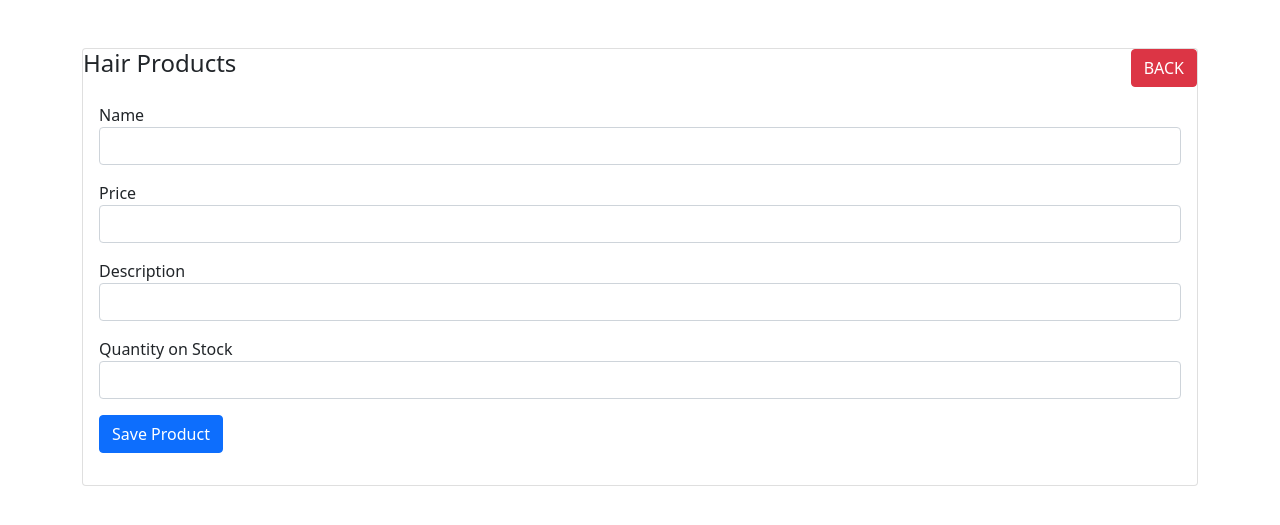
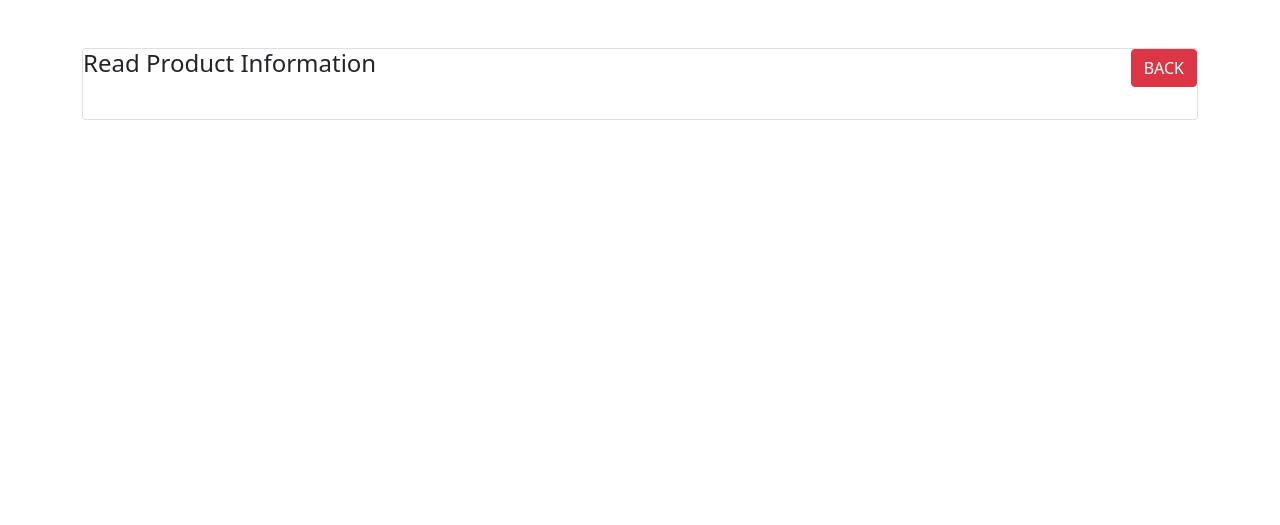
Before and after one commit to Thabelo-MT/ProductsApp, a PHP site: page /products-read.php in a window 1280 px wide. Shown: the top 525 px of the page. Run offline with PHP 8.4, Linux system fonts and the light colour scheme.

Commit message:
Read button works!

```diff
--- a/index.php
+++ b/index.php
@@ -55,7 +55,7 @@
                             <td><?= $product['Description']; ?></td>
                             <td><?= $product['quantity_on_stock']; ?></td>
                             <td>
-                              <a href="" class="btn btn-info btn-sm">Read</a>
+                              <a href="products-read.php?id=<?=$product['id'];?>" class="btn btn-info btn-sm">Read</a>
                               <a href="product-update.php?id=<?=$product['id'];?>" class="btn btn-success btn-sm">Update</a>
                               <a href="" class="btn btn-danger btn-sm">Delete</a>
                             </td>
--- a/products-read.php
+++ b/products-read.php
@@ -1,5 +1,6 @@
 <?php
 session_start();
+require 'data.php';
 ?>
 <!doctype html>
 <html lang="en">
@@ -7,45 +8,69 @@
     <meta charset="utf-8">
     <meta name="viewport" content="width=device-width, initial-scale=1">
     <link href="https://cdn.jsdelivr.net/npm/bootstrap@5.1.3/dist/css/bootstrap.min.css" rel="stylesheet" integrity="sha384-1BmE4kWBq78iYhFldvKuhfTAU6auU8tT94WrHftjDbrCEXSU1oBoqyl2QvZ6jIW3" crossorigin="anonymous">
-    <title>Hair Products</title>
+    <title>Read Product Information</title>
   </head>
 
   <body>
 
   <div class="container mt-5">
 
-    <?php include('message.php'); ?>
-
     <div class="row">
     <div class="col-md-12">
     <div class="card">
     <div class="card-reader">
-        <h4>Hair Products
+        <h4>Read Product Information
         <a href="index.php" class="btn btn-danger float-end">BACK</a>
         </h4>
     </div>
     <div class="card-body">
-        <form action="code.php" method="POST">
+    <!-- Update code-->
+        <?php
+        if(isset($_GET['id']))
+        {
+            $product_id = mysqli_real_escape_string($con, $_GET['id']);
+            $query ="SELECT * FROM products WHERE id='$product_id' ";
+            $query_run = mysqli_query($con, $query);
+
+            if(mysqli_num_rows($query_run) > 0)
+            {
+                $product = mysqli_fetch_array($query_run);
+                ?>
+            <!-- <form action="code.php" method="POST"> -->
+
+                        <input type="hidden" name="product_id" value="<?=$product['id'];?>">
                         <div class="mb-3">
                             <label>Name</label>
-                <input type="text" name="name" class="form-control">
+                            <p class="form-control">
+                                <?= $product['Name'];?>
+                            </p>
                         </div>
                         <div class="mb-3">
                             <label>Price</label>
-                <input type="text" name="price" class="form-control">
+                            <p class="form-control">
+                                <?= $product['Price'];?>
+                            </p>
                         </div>
                         <div class="mb-3">
                             <label>Description</label>
-                <input type="text" name="description" class="form-control">
+                            <p class="form-control">
+                                <?= $product['Description'];?>
+                            </p>
                         </div>
                         <div class="mb-3">
                             <label>Quantity on Stock</label>
-                <input type="text" name="quantity_on_stock" class="form-control">
+                            <p class="form-control">
+                                <?= $product['quantity_on_stock'];?>
+                            </p>
                         </div>
-            <div class="mb-3">
-                <button type="submit" name="save_product" class="btn btn-primary">Save Product</button>
-            </div>
-        </form>
+            <?php
+            }
+            else
+            {
+                echo "<h4>No Id was found</h4>";
+            }
+        }
+        ?>
     </div>
     </div>
     </div>
```
Lines whose indentation alone changed are shown as unchanged.
